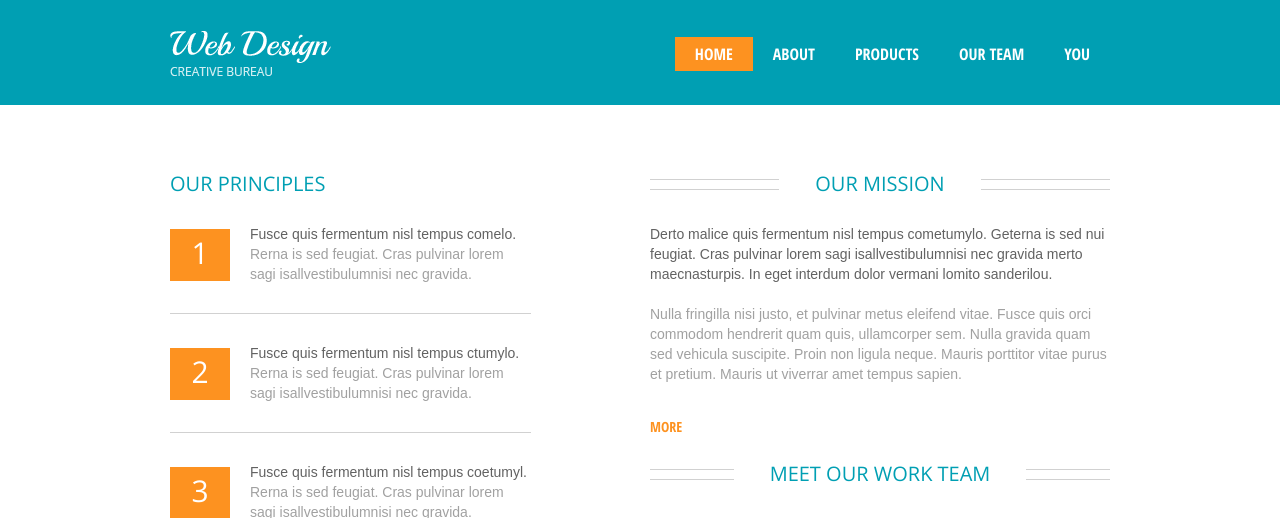
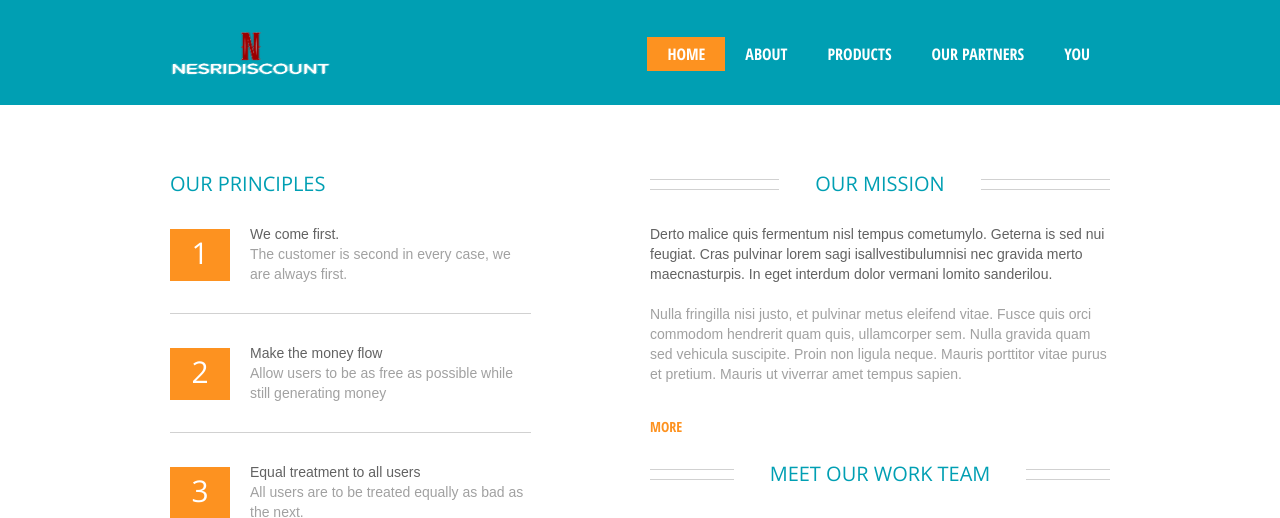
Before and after one commit to CedricSchoeni/metzger, a PHP site: the page made by view/view/about.php in a window 1280 px wide. Shown: the top 518 px of the page. Run offline with PHP 8.4, Linux system fonts and the light colour scheme; the template is opened without the code that fills it, so the values that code supplies are empty.

Commit message:
+Logo +Map Location accurate +partners, texts +user, goodness +about, goodness

```diff
--- a/view/layout/header.php
+++ b/view/layout/header.php
@@ -34,7 +34,7 @@
 <header>
     <div class="container_12">
         <div class="grid_12">
-            <h1><a href="index"><img src="/NesriDiscount/assets/images/logo.png" alt="Boo House"></a> </h1>
+            <h1><a href="index"><img src="/NesriDiscount/assets/images/notstolen_logo.png" alt="Boo House"></a> </h1>
             <div class="menu_block">
 
                 <nav  class="" >
@@ -42,7 +42,7 @@
                         <li class="current"><a href="index">Home</a></li>
                         <li><a href="about">About</a></li>
                         <li><a href="products">Products</a></li>
-                        <li><a href="team">Our Team</a></li>
+                        <li><a href="partners">Our Partners</a></li>
                         <li><a href="user">You</a></li>
                     </ul>
                 </nav>
--- a/view/view/about.php
+++ b/view/view/about.php
@@ -8,31 +8,31 @@
         <li>
           <div class="count">1</div>
           <div class="extra_wrapper">
-            <div class="col3"><a href="#">Fusce quis fermentum nisl tempus comelo. </a></div>Rerna is sed feugiat. Cras pulvinar lorem sagi isallvestibulumnisi nec gravida.
+            <div class="col3"><a href="#">We come first.</a></div>The customer is second in every case, we are always first.
           </div>
         </li>
         <li>
           <div class="count">2</div>
           <div class="extra_wrapper">
-            <div class="col3"><a href="#">Fusce quis fermentum nisl tempus ctumylo. </a></div>Rerna is sed feugiat. Cras pulvinar lorem sagi isallvestibulumnisi nec gravida.
+            <div class="col3"><a href="#">Make the money flow </a></div>Allow users to be as free as possible while still generating money
           </div>
         </li>
         <li>
           <div class="count">3</div>
           <div class="extra_wrapper">
-            <div class="col3"><a href="#">Fusce quis fermentum nisl tempus coetumyl. </a></div>Rerna is sed feugiat. Cras pulvinar lorem sagi isallvestibulumnisi nec gravida.
+            <div class="col3"><a href="#">Equal treatment to all users </a></div>All users are to be treated equally as bad as the next.
           </div>
         </li>
       </ul>
       <h3 class="head1 h1">Our advantages</h3>
       <ul class="list1 col3">
-        <li><a href="#">Bertoce quis fermentuempus coetum reto</a></li>
-        <li><a href="#">Lorem ipsum dolor sit amet, consectetur</a></li>
-        <li><a href="#">In mollis erat mattis neque facilisis sit ame </a></li>
-        <li><a href="#">Cras facilisis, nulla vel viverra auctorle </a></li>
-        <li><a href="#">Proin pharetra luctus diam, a scelerisqu </a></li>
-        <li><a href="#">Aliquam nibh anterno mertilo neiner</a></li>
-        <li><a href="#">Etiam dui eros, laoreet sit amet aniloto me</a></li>
+        <li><a href="#">Easy Registering.</a></li>
+        <li><a href="#">No Mail validation after registering.</a></li>
+        <li><a href="#">Easy selling of your own products.</a></li>
+        <li><a href="#">No constraints on masses or validity of your offers. </a></li>
+        <li><a href="#">Simple Buying </a></li>
+        <li><a href="#">Great Design</a></li>
+        <li><a href="#">Many Promises. (none guaranteed)</a></li>
       </ul>
     </div>
     <div class="grid_6 prefix_1">
@@ -44,24 +44,24 @@
       <div class="team">
         <div class="grid_2">
           <img src="https://i.imgur.com/72xjDmY.jpg" alt="">
-          <div class="col3"><a href="#">Irma Pool</a></div>Rerna is sed feugiat cras pulvinar lorem.
+          <div class="col3"><a href="#">Cedric Somali</a></div>The whole Team, Web-Developer.
         </div>
         <div class="grid_2">
           <img src="https://i.imgur.com/72xjDmY.jpg" alt="">
-          <div class="col3"><a href="#">Mark Johnson</a></div>Rerna is sed feugiat cras pulvinar lorem.
+          <div class="col3"><a href="#">Campiotti</a></div>Product Owner, owns all of this.
         </div>
         <div class="grid_2">
           <img src="https://i.imgur.com/72xjDmY.jpg" alt="">
-          <div class="col3"><a href="#">David Kreinstein</a></div>Rerna is sed feugiat cras pulvinar lorem.
+          <div class="col3"><a href="#">Philip Metzgerman</a></div>Scrum Master, may not actually be master of SCRUM.
         </div>
         <div class="clear"></div>
         <div class="grid_2">
           <img src="https://i.imgur.com/72xjDmY.jpg" alt="">
-          <div class="col3"><a href="#">Samantha Jackobs</a></div>Rerna is sed feugiat cras pulvinar lorem.
+          <div class="col3"><a href="#">Egzone Nesri</a></div>Prior Owner to NesriDiscount, now just Nesri.
         </div>
         <div class="grid_2">
-          <img src="https://i.imgur.com/72xjDmY.jpg" alt="">
-          <div class="col3"><a href="#">Olivia Smith</a></div>Rerna is sed feugiat cras pulvinar lorem.
+          <img src="http://scontent.cdninstagram.com/t51.2885-15/s480x480/e15/c0.75.612.612/18888360_256769618132357_737980307503841280_n.jpg?ig_cache_key=MTUzMDc0MjkzNzU4MjI0MDQ4Ng%3D%3D.2.c" alt="">
+          <div class="col3"><a href="#">Mark Zucc</a></div>Founder of Facebook, helped us make a facebook page.
         </div>
       </div>
     </div>
--- a/view/view/user.php
+++ b/view/view/user.php
@@ -7,8 +7,9 @@
       <div class="grid_5">
       <div class="map">
           <figure class="">
-                            <iframe src="http://maps.google.com/maps?f=q&amp;source=s_q&amp;hl=en&amp;geocode=&amp;q=Brooklyn,+New+York,+NY,+United+States&amp;aq=0&amp;sll=37.0625,-95.677068&amp;sspn=61.282355,146.513672&amp;ie=UTF8&amp;hq=&amp;hnear=Brooklyn,+Kings,+New+York&amp;ll=40.649974,-73.950005&amp;spn=0.01628,0.025663&amp;z=14&amp;iwloc=A&amp;output=embed">
-                            </iframe>
+                            <!--<iframe src="http://maps.google.com/maps?f=q&amp;source=s_q&amp;hl=en&amp;geocode=&amp;q=Brooklyn,+New+York,+NY,+United+States&amp;aq=0&amp;sll=37.0625,-95.677068&amp;sspn=61.282355,146.513672&amp;ie=UTF8&amp;hq=&amp;hnear=Brooklyn,+Kings,+New+York&amp;ll=40.649974,-73.950005&amp;spn=0.01628,0.025663&amp;z=14&amp;iwloc=A&amp;output=embed">
+                            </iframe>-->
+              <iframe src="https://www.google.com/maps/embed?pb=!1m18!1m12!1m3!1d63795.86929637513!2d45.27164546252754!3d2.0592004157023682!2m3!1f0!2f0!3f0!3m2!1i1024!2i768!4f13.1!3m3!1m2!1s0x3d58425955ce6b53%3A0xbb20eaaa52cc59d9!2sMogadishu%2C+Somalia!5e0!3m2!1sen!2sch!4v1516996088234" width="400" height="300" frameborder="0" style="border:0" allowfullscreen></iframe>
                         </figure>
           </div>
       </div>
```
Also changed, not shown: view/view/partners.php (added, +61 -0 lines), view/view/team.php (deleted, +0 -61 lines), assets/images/notstolen_logo.png (added).
